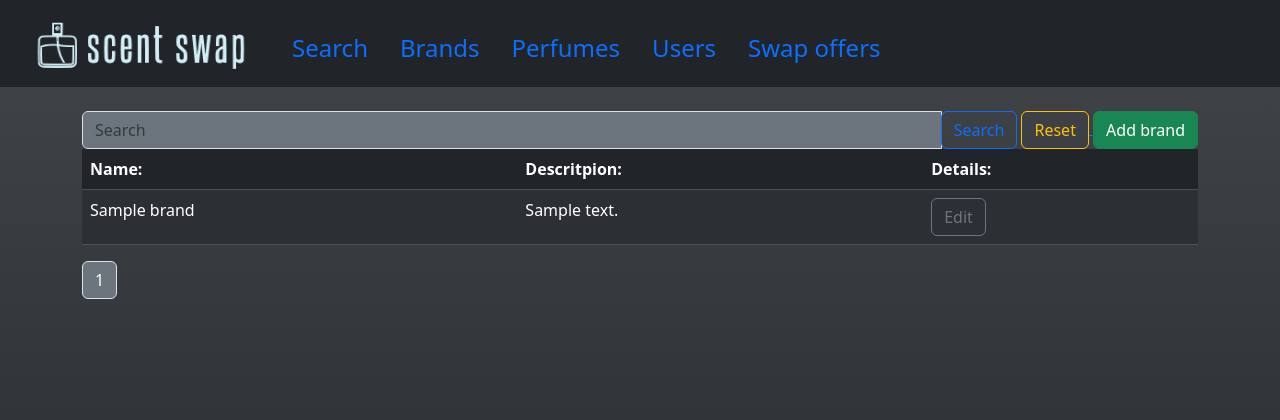
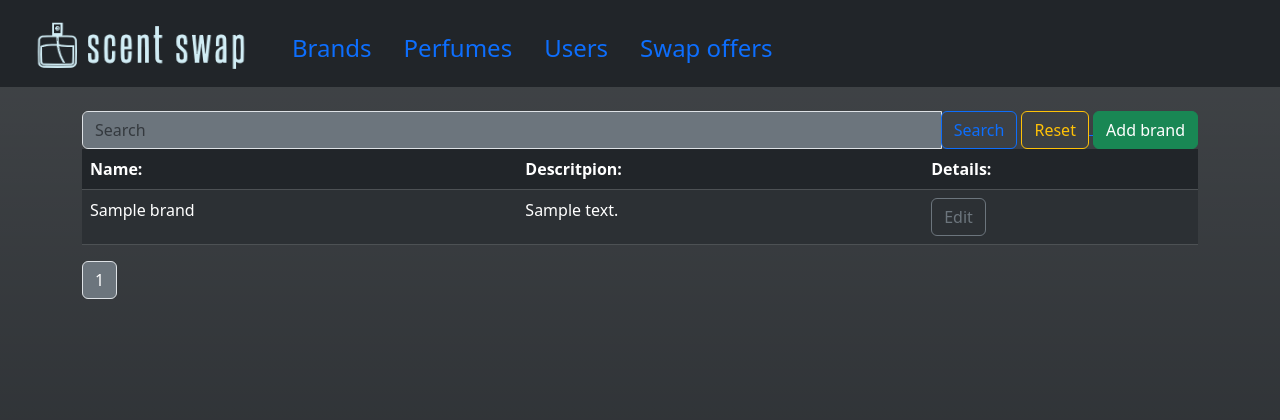
Before and after one commit to saradonin/scent_swap, a Django app: page /brands in a window 1280 px wide. Shown: the top 420 px of the page. Run offline with Django 4.2, Linux system fonts and the light colour scheme; tables that the repository leaves empty hold one stand-in row (values such as "Sample post").

Commit message:
Search commented on base template

```diff
--- a/scent_app/templates/__base__.html
+++ b/scent_app/templates/__base__.html
@@ -17,9 +17,9 @@
                  class="d-inline-block align-text-top">
         </a>
         <ul class="nav justify-content-center">
-            <li class="nav-item">
-                <a class="nav-link" href="{% url 'search' %}"><h4>Search</h4></a>
-            </li>
+{#            <li class="nav-item">#}
+{#                <a class="nav-link" href="{% url 'search' %}"><h4>Search</h4></a>#}
+{#            </li>#}
             <li class="nav-item">
                 <a class="nav-link" href="{% url 'brand-list' %}"><h4>Brands</h4></a>
             </li>
```
